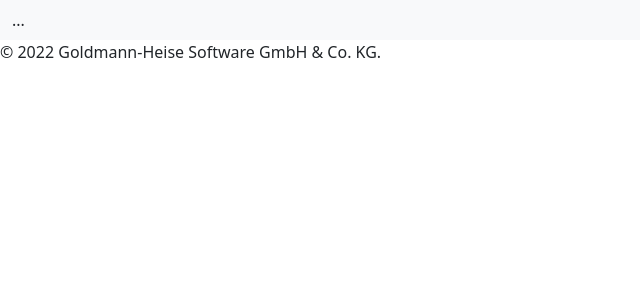
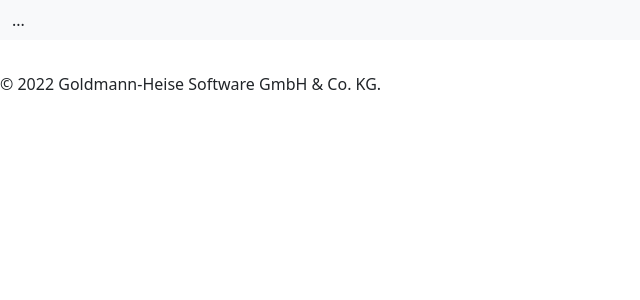
Before and after one commit to juheise/gallery, a Flask app: template gallery/templates/browse.html in a window 1280 px wide. Shown: the top 300 px of the page, without its empty margins (0-640 px from the left). Run offline with Flask 2, Linux system fonts and the light colour scheme; the template is opened without the code that fills it, so the values that code supplies are empty; some libraries are stand-ins or nearby versions.

Commit message:
added css

```diff
--- /dev/null
+++ b/gallery/static/css/style.css
@@ -0,0 +1,3 @@
+#footer {
+    margin-top: 2em;
+}
--- a/gallery/templates/page_template.html
+++ b/gallery/templates/page_template.html
@@ -7,10 +7,10 @@
     <meta name="viewport" content="width=device-width, initial-scale=1">
 
     <!-- Bootstrap CSS -->
-    <link href="static/bootstrap-5.1.3-dist/css/bootstrap.min.css" rel="stylesheet" integrity="sha384-1BmE4kWBq78iYhFldvKuhfTAU6auU8tT94WrHftjDbrCEXSU1oBoqyl2QvZ6jIW3" crossorigin="anonymous">
+    <link href="static/bootstrap-5.1.3-dist/css/bootstrap.min.css" rel="stylesheet">
 
     {% block head %}
-    <link rel="stylesheet" href="style.css" />
+    <link rel="stylesheet" href="static/css/style.css" />
     <title>{% block title %}{% endblock %} - Gallerie Goldmann-Heise</title>
     {% endblock %}
 </head>
@@ -33,7 +33,7 @@
         {% endblock %}
     </div>
 
-    <script src="static/bootstrap-5.1.3-dist/js/bootstrap.bundle.min.js" integrity="sha384-ka7Sk0Gln4gmtz2MlQnikT1wXgYsOg+OMhuP+IlRH9sENBO0LRn5q+8nbTov4+1p" crossorigin="anonymous"></script>
+    <script src="static/bootstrap-5.1.3-dist/js/bootstrap.bundle.min.js"></script>
     {% block script %}{% endblock script %}
 
 </body>
```
